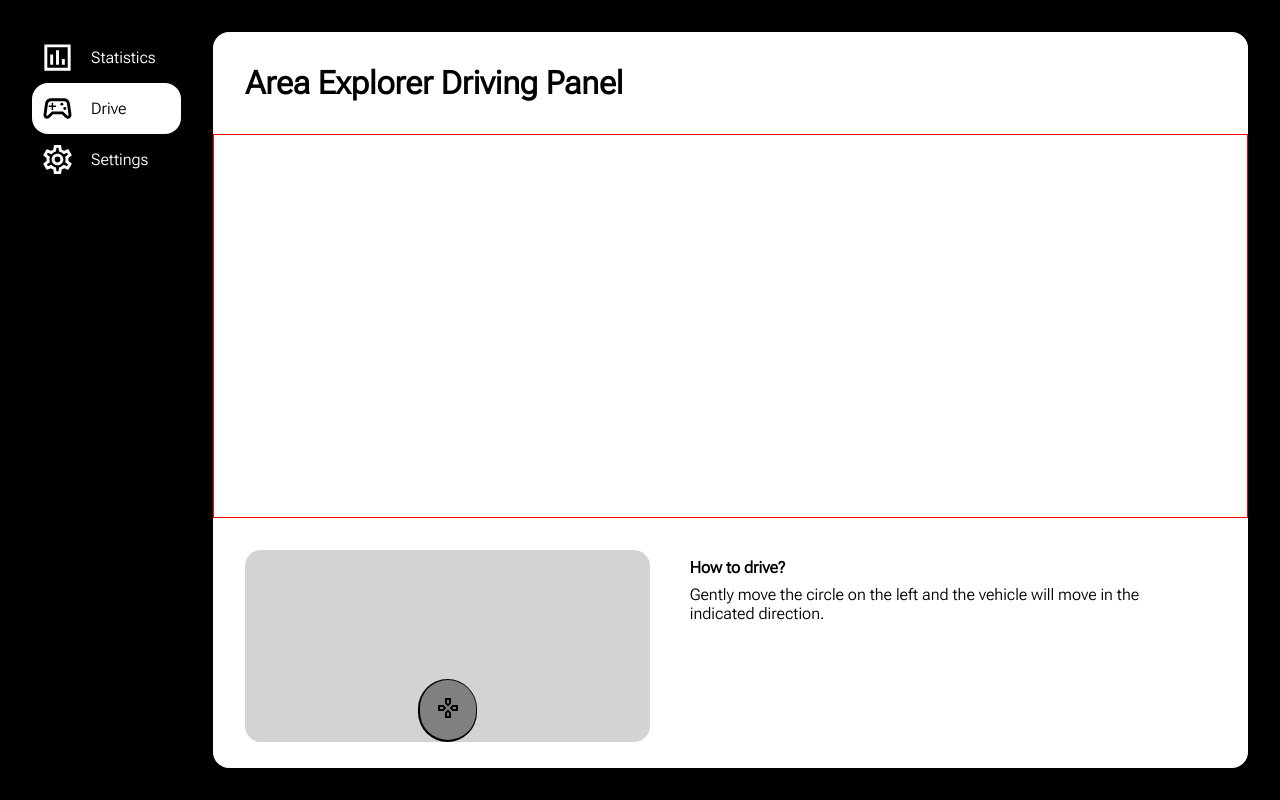
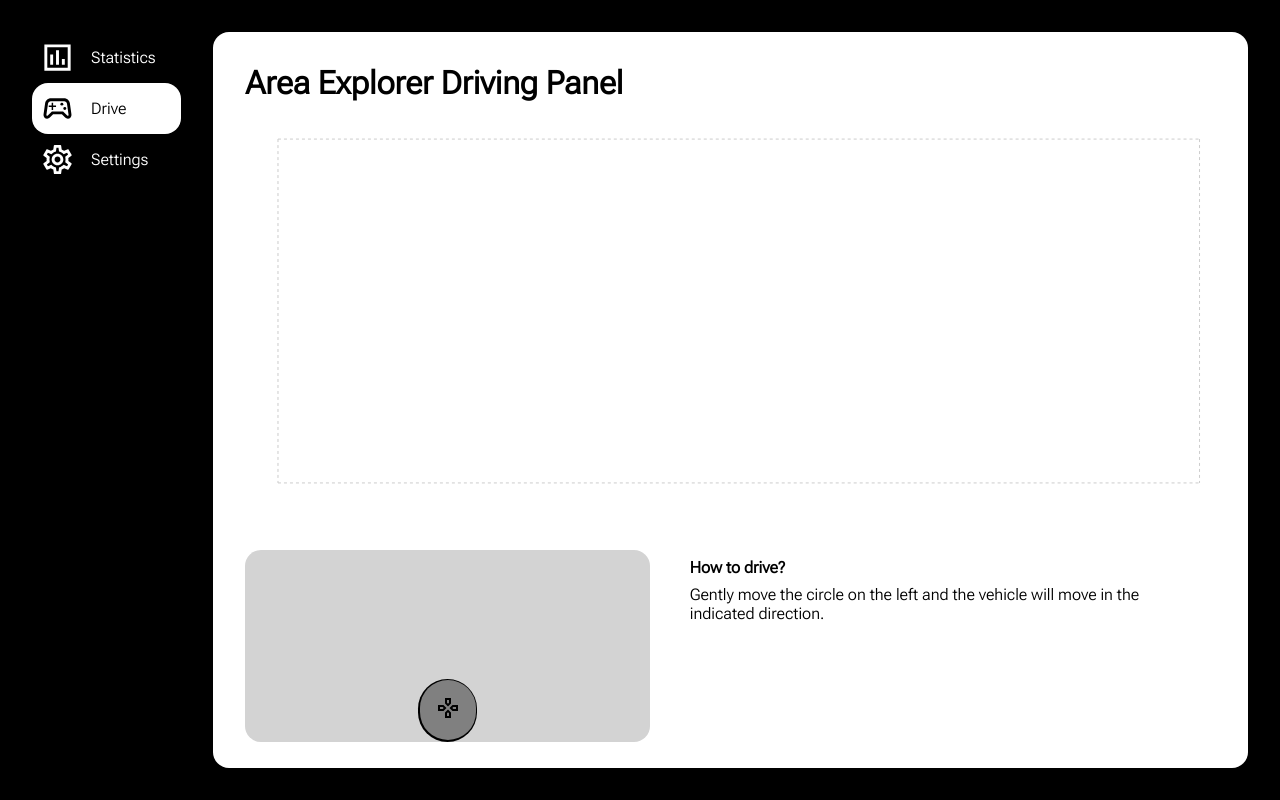
Before and after one commit to Pyother/Dashboard, a React (Create React App) app in the folder frontend/: page / in a window 1280 px wide. Both pictures are taken after a click on the button 57 px from the left and 108 px from the top of the page. Built offline with nearby package versions, Linux system fonts and the light colour scheme; no server answers.

Commit message:
Basic chart for Driving Panel

```diff
--- a/frontend/package.json
+++ b/frontend/package.json
@@ -8,14 +8,18 @@
     "@mui/icons-material": "^5.14.3",
     "@mui/material": "^5.14.5",
     "@mui/styled-engine-sc": "^5.12.0",
+    "@mui/x-charts": "^6.0.0-alpha.7",
     "@testing-library/jest-dom": "^5.17.0",
     "@testing-library/react": "^13.4.0",
     "@testing-library/user-event": "^13.5.0",
+    "chart.js": "^4.3.3",
     "react": "^18.2.0",
+    "react-chartjs-2": "^5.2.0",
     "react-dom": "^18.2.0",
     "react-draggable": "^4.4.5",
     "react-icons": "^4.10.1",
     "react-scripts": "5.0.1",
+    "recharts": "^2.7.3",
     "styled-components": "^5.3.11",
     "web-vitals": "^2.1.4",
     "websocket": "^1.0.34"
--- a/frontend/src/components/Controller.jsx
+++ b/frontend/src/components/Controller.jsx
@@ -9,6 +9,9 @@ const Controller = () => {
 
     const handleDrag = (event, data) => {
         console.log("Current position: ", data.x, data.y);
+        const storedData = JSON.parse(localStorage.getItem('storedData')) || [];
+        storedData.push({ x: data.x, y: data.y });
+        localStorage.setItem('storedData', JSON.stringify(storedData));
     }
 
     const handleStop = () => {
--- a/frontend/src/components/DrivingPanel.jsx
+++ b/frontend/src/components/DrivingPanel.jsx
@@ -1,16 +1,49 @@
-import React from 'react';
+import React, { useState, useEffect } from 'react';
 import { Grid } from '@mui/material';
 import Controller from './Controller';
+import {
+    LineChart,
+    Line,
+    XAxis,
+    YAxis,
+    CartesianGrid,
+    Tooltip,
+    ResponsiveContainer,
+  } from 'recharts';
 import '../App.css';
 
 const DrivingPanel = () => {
+
+    const [data, setData] = useState([]);
+
+    useEffect(() => {
+        const storedData = JSON.parse(localStorage.getItem('storedData')) || [];
+
+        const chartData = storedData.map((item, index) => ({
+            name: `Position ${index + 1}`,
+            value: item.x,
+        }));
+
+        setData(chartData);
+    }, []);
+
     return(
         <Grid container>
             <Grid item xs={12} md={12}>
                 <h1>Area Explorer Driving Panel</h1>
             </Grid>
-            <Grid item xs={12} md={12} className='statistics' style={{border: "1px solid red"}}>
-                A
+            <Grid item xs={10} md={11.5} className='statistics'>
+                <div style={{ width: '100%', height: '100%' }}>
+                    <ResponsiveContainer>
+                        <LineChart data={data}>
+                        <CartesianGrid strokeDasharray='3 3' />
+                        <XAxis dataKey='name' />
+                        <YAxis />
+                        <Tooltip />
+                        <Line type='monotone' dataKey='value' stroke='#8884d8' />
+                        </LineChart>
+                    </ResponsiveContainer>
+                </div>
             </Grid>
             <Grid item xs={12} md={12} className="movement-container">
                 <Grid container>
--- a/frontend/src/components/StatisticsPanel.jsx
+++ b/frontend/src/components/StatisticsPanel.jsx
@@ -50,6 +50,7 @@ const StatisticsPanel = () => {
             <Grid item xs={12} md={12} className='statistics'>
                 <p className='paragraph'>
                     <strong>Statistics</strong>
+
                 </p>
             </Grid>
         </Grid>
```
Also changed, not shown: 1 other file (tests, documents, lock files or other folders).
